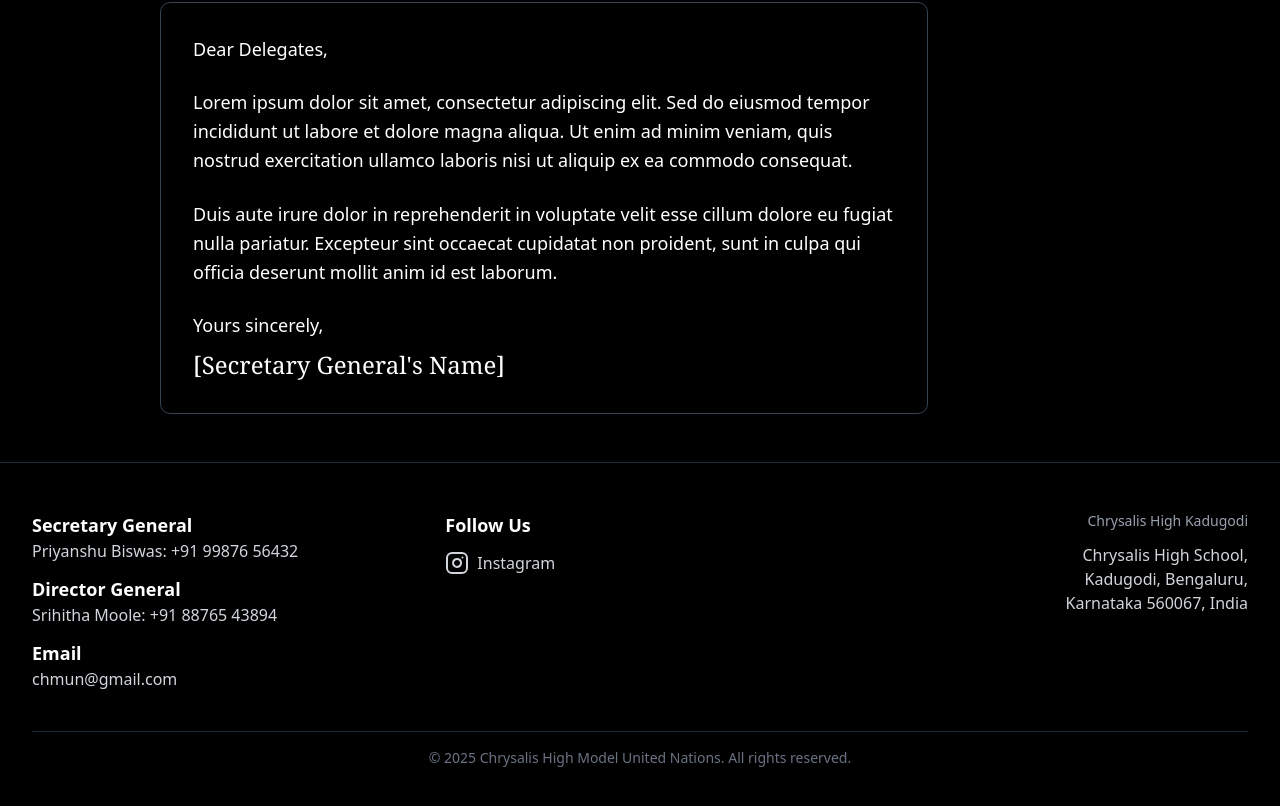
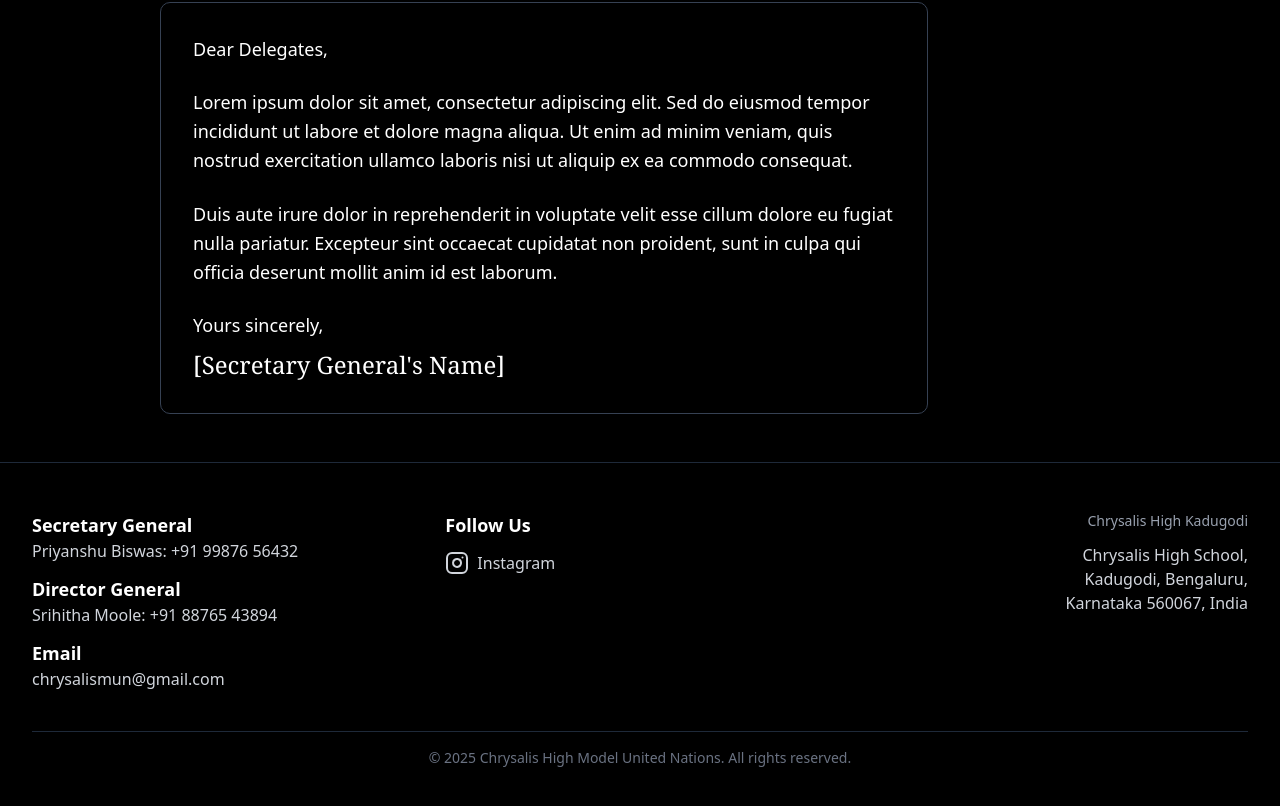
Before and after one commit to notcoolorg/chmundev3, a React (Vite) app: page / in a window 1280 px wide. Shown: the part 2344-3150 px from the top of the page. Built offline with nearby package versions, Linux system fonts and the light colour scheme.

Commit message:
Update Footer.jsx

```diff
--- a/src/components/Footer.jsx
+++ b/src/components/Footer.jsx
@@ -21,7 +21,7 @@ function Footer() {
                 href="mailto:chmun@gmail.com"
                 className="text-gray-300 hover:text-white transition-colors duration-200"
               >
-                chmun@gmail.com
+                chrysalismun@gmail.com
               </a>
             </div>
           </div>
```
